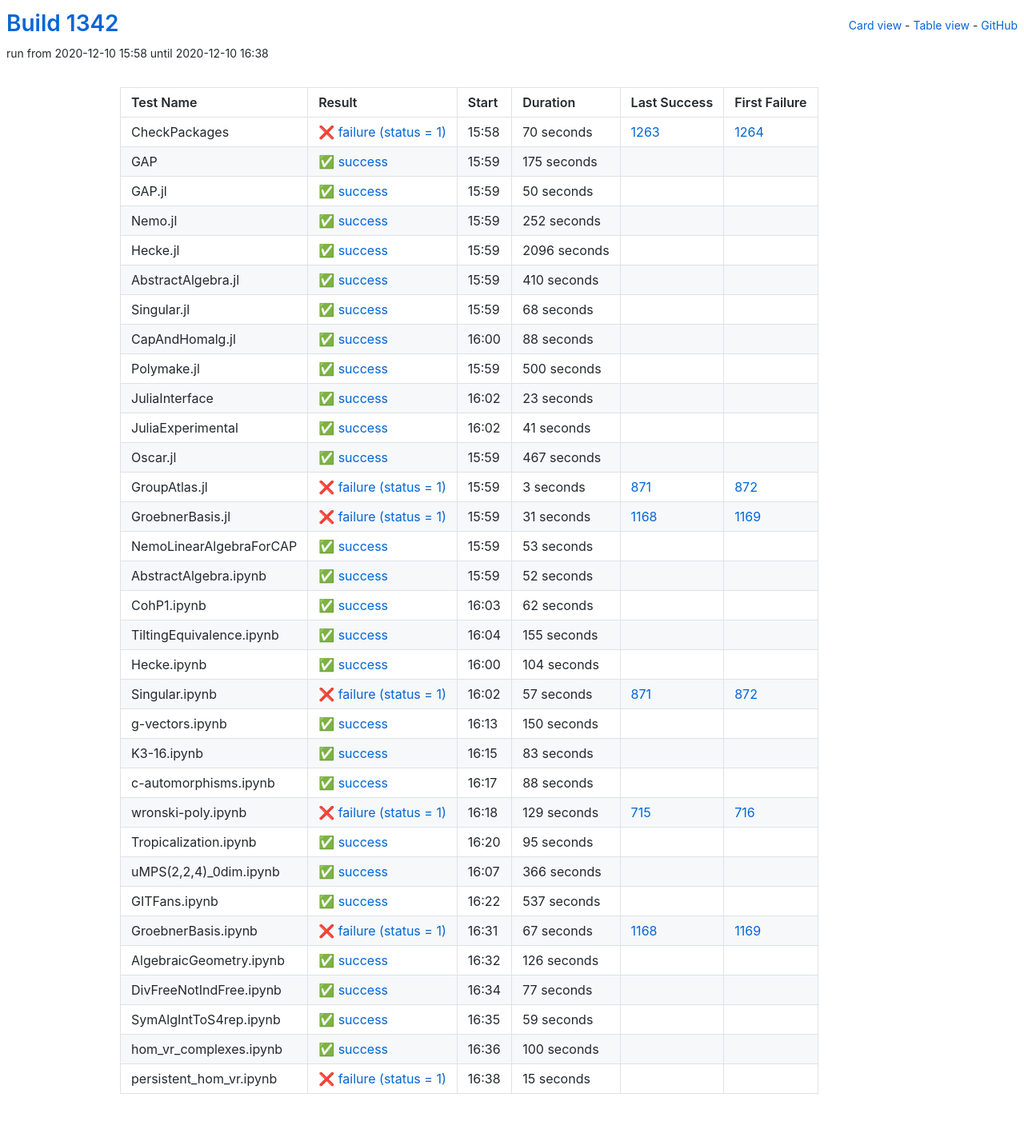
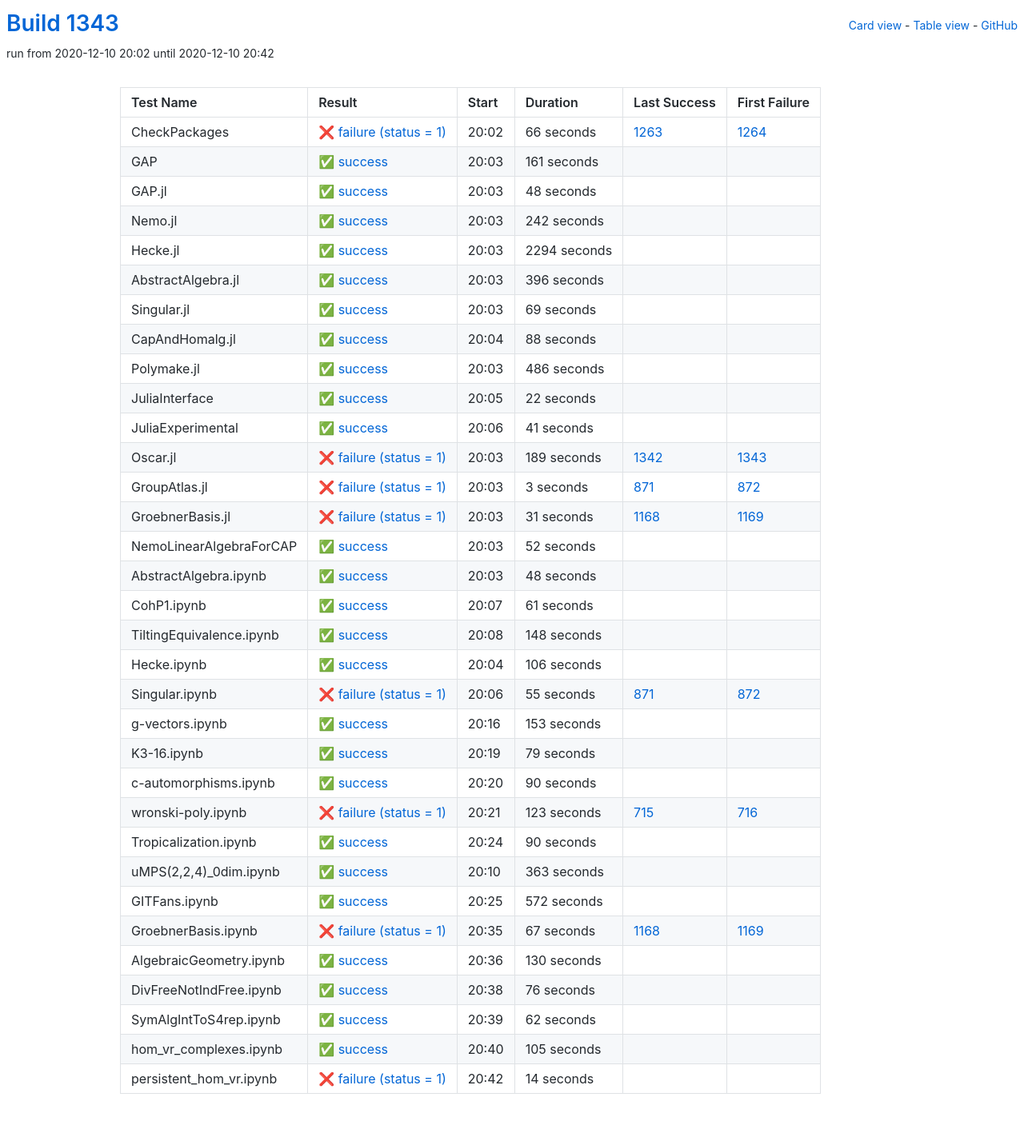
Before and after one commit to oscar-system/oscar-ci-status-stable, a Jekyll site: the page built from table.html, in a window 1280 px wide. Shown: the whole page at 80% size. Built offline with Jekyll 4.4.1, drawn with Linux system fonts in a browser that asks for light colours.

Commit message:
Build #1343

```diff
--- a/_data/ci.yml
+++ b/_data/ci.yml
@@ -1,6 +1,6 @@
 ---
-build: 1342
-build_url: https://oscarci.mathematik.uni-kl.de/job/oscar-stable/1342/
+build: 1343
+build_url: https://oscarci.mathematik.uni-kl.de/job/oscar-stable/1343/
 job: oscar-stable
 organization: oscar-system
 repo: oscar-ci-status-stable
@@ -8,92 +8,92 @@ repourl: https://github.com/oscar-system/oscar-ci-status-stable
 tests:
 - name: CheckPackages
   id: checkpackages
-  log: https://oscarci.mathematik.uni-kl.de/job/oscar-stable/1342/artifact/logs/build-1342/CheckPackages.log
-  start: 2020-12-10 15:58
+  log: https://oscarci.mathematik.uni-kl.de/job/oscar-stable/1343/artifact/logs/build-1343/CheckPackages.log
+  start: 2020-12-10 20:02
   success: false
   exitcode: 1
   status: failure
-  duration: 70
+  duration: 66
   last_success: 1263
   last_success_url: https://oscarci.mathematik.uni-kl.de/job/oscar-stable/1263/
   first_failure: 1264
   first_failure_url: https://oscarci.mathematik.uni-kl.de/job/oscar-stable/1264/
 - name: GAP
   id: gap
-  log: https://oscarci.mathematik.uni-kl.de/job/oscar-stable/1342/artifact/logs/build-1342/GAP.log
-  start: 2020-12-10 15:59
+  log: https://oscarci.mathematik.uni-kl.de/job/oscar-stable/1343/artifact/logs/build-1343/GAP.log
+  start: 2020-12-10 20:03
   success: true
   exitcode: 0
   status: success
-  duration: 175
+  duration: 161
   last_success: false
   last_success_url:
   first_failure: false
   first_failure_url:
 - name: GAP.jl
   id: gap-jl
-  log: https://oscarci.mathematik.uni-kl.de/job/oscar-stable/1342/artifact/logs/build-1342/GAP.jl.log
-  start: 2020-12-10 15:59
+  log: https://oscarci.mathematik.uni-kl.de/job/oscar-stable/1343/artifact/logs/build-1343/GAP.jl.log
+  start: 2020-12-10 20:03
   success: true
   exitcode: 0
   status: success
-  duration: 50
+  duration: 48
   last_success: false
   last_success_url:
   first_failure: false
   first_failure_url:
 - name: Nemo.jl
   id: nemo-jl
-  log: https://oscarci.mathematik.uni-kl.de/job/oscar-stable/1342/artifact/logs/build-1342/Nemo.jl.log
-  start: 2020-12-10 15:59
+  log: https://oscarci.mathematik.uni-kl.de/job/oscar-stable/1343/artifact/logs/build-1343/Nemo.jl.log
+  start: 2020-12-10 20:03
   success: true
   exitcode: 0
   status: success
-  duration: 252
+  duration: 242
   last_success: false
   last_success_url:
   first_failure: false
   first_failure_url:
 - name: Hecke.jl
   id: hecke-jl
-  log: https://oscarci.mathematik.uni-kl.de/job/oscar-stable/1342/artifact/logs/build-1342/Hecke.jl.log
-  start: 2020-12-10 15:59
+  log: https://oscarci.mathematik.uni-kl.de/job/oscar-stable/1343/artifact/logs/build-1343/Hecke.jl.log
+  start: 2020-12-10 20:03
   success: true
   exitcode: 0
   status: success
-  duration: 2096
+  duration: 2294
   last_success: false
   last_success_url:
   first_failure: false
   first_failure_url:
 - name: AbstractAlgebra.jl
   id: abstractalgebra-jl
-  log: https://oscarci.mathematik.uni-kl.de/job/oscar-stable/1342/artifact/logs/build-1342/AbstractAlgebra.jl.log
-  start: 2020-12-10 15:59
+  log: https://oscarci.mathematik.uni-kl.de/job/oscar-stable/1343/artifact/logs/build-1343/AbstractAlgebra.jl.log
+  start: 2020-12-10 20:03
   success: true
   exitcode: 0
   status: success
-  duration: 410
+  duration: 396
   last_success: false
   last_success_url:
   first_failure: false
   first_failure_url:
 - name: Singular.jl
   id: singular-jl
-  log: https://oscarci.mathematik.uni-kl.de/job/oscar-stable/1342/artifact/logs/build-1342/Singular.jl.log
-  start: 2020-12-10 15:59
+  log: https://oscarci.mathematik.uni-kl.de/job/oscar-stable/1343/artifact/logs/build-1343/Singular.jl.log
+  start: 2020-12-10 20:03
   success: true
   exitcode: 0
   status: success
-  duration: 68
+  duration: 69
   last_success: false
   last_success_url:
   first_failure: false
   first_failure_url:
 - name: CapAndHomalg.jl
   id: capandhomalg-jl
-  log: https://oscarci.mathematik.uni-kl.de/job/oscar-stable/1342/artifact/logs/build-1342/CapAndHomalg.jl.log
-  start: 2020-12-10 16:00
+  log: https://oscarci.mathematik.uni-kl.de/job/oscar-stable/1343/artifact/logs/build-1343/CapAndHomalg.jl.log
+  start: 2020-12-10 20:04
   success: true
   exitcode: 0
   status: success
@@ -104,32 +104,32 @@ tests:
   first_failure_url:
 - name: Polymake.jl
   id: polymake-jl
-  log: https://oscarci.mathematik.uni-kl.de/job/oscar-stable/1342/artifact/logs/build-1342/Polymake.jl.log
-  start: 2020-12-10 15:59
+  log: https://oscarci.mathematik.uni-kl.de/job/oscar-stable/1343/artifact/logs/build-1343/Polymake.jl.log
+  start: 2020-12-10 20:03
   success: true
   exitcode: 0
   status: success
-  duration: 500
+  duration: 486
   last_success: false
   last_success_url:
   first_failure: false
   first_failure_url:
 - name: JuliaInterface
   id: juliainterface
-  log: https://oscarci.mathematik.uni-kl.de/job/oscar-stable/1342/artifact/logs/build-1342/JuliaInterface.log
-  start: 2020-12-10 16:02
+  log: https://oscarci.mathematik.uni-kl.de/job/oscar-stable/1343/artifact/logs/build-1343/JuliaInterface.log
+  start: 2020-12-10 20:05
   success: true
   exitcode: 0
   status: success
-  duration: 23
+  duration: 22
   last_success: false
   last_success_url:
   first_failure: false
   first_failure_url:
 - name: JuliaExperimental
   id: juliaexperimental
-  log: https://oscarci.mathematik.uni-kl.de/job/oscar-stable/1342/artifact/logs/build-1342/JuliaExperimental.log
-  start: 2020-12-10 16:02
+  log: https://oscarci.mathematik.uni-kl.de/job/oscar-stable/1343/artifact/logs/build-1343/JuliaExperimental.log
+  start: 2020-12-10 20:06
   success: true
   exitcode: 0
   status: success
@@ -140,20 +140,20 @@ tests:
   first_failure_url:
 - name: Oscar.jl
   id: oscar-jl
-  log: https://oscarci.mathematik.uni-kl.de/job/oscar-stable/1342/artifact/logs/build-1342/Oscar.jl.log
-  start: 2020-12-10 15:59
-  success: true
-  exitcode: 0
-  status: success
-  duration: 467
-  last_success: false
-  last_success_url:
-  first_failure: false
-  first_failure_url:
+  log: https://oscarci.mathematik.uni-kl.de/job/oscar-stable/1343/artifact/logs/build-1343/Oscar.jl.log
+  start: 2020-12-10 20:03
+  success: false
+  exitcode: 1
+  status: failure
+  duration: 189
+  last_success: 1342
+  last_success_url: https://oscarci.mathematik.uni-kl.de/job/oscar-stable/1342/
+  first_failure: 1343
+  first_failure_url: https://oscarci.mathematik.uni-kl.de/job/oscar-stable/1343/
 - name: GroupAtlas.jl
   id: groupatlas-jl
-  log: https://oscarci.mathematik.uni-kl.de/job/oscar-stable/1342/artifact/logs/build-1342/GroupAtlas.jl.log
-  start: 2020-12-10 15:59
+  log: https://oscarci.mathematik.uni-kl.de/job/oscar-stable/1343/artifact/logs/build-1343/GroupAtlas.jl.log
+  start: 2020-12-10 20:03
   success: false
   exitcode: 1
   status: failure
@@ -164,8 +164,8 @@ tests:
   first_failure_url: https://oscarci.mathematik.uni-kl.de/job/oscar-stable/872/
 - name: GroebnerBasis.jl
   id: groebnerbasis-jl
-  log: https://oscarci.mathematik.uni-kl.de/job/oscar-stable/1342/artifact/logs/build-1342/GroebnerBasis.jl.log
-  start: 2020-12-10 15:59
+  log: https://oscarci.mathematik.uni-kl.de/job/oscar-stable/1343/artifact/logs/build-1343/GroebnerBasis.jl.log
+  start: 2020-12-10 20:03
   success: false
   exitcode: 1
   status: failure
@@ -176,20 +176,8 @@ tests:
   first_failure_url: https://oscarci.mathematik.uni-kl.de/job/oscar-stable/1169/
 - name: NemoLinearAlgebraForCAP
   id: nemolinearalgebraforcap
-  log: https://oscarci.mathematik.uni-kl.de/job/oscar-stable/1342/artifact/logs/build-1342/NemoLinearAlgebraForCAP.log
-  start: 2020-12-10 15:59
-  success: true
-  exitcode: 0
-  status: success
-  duration: 53
-  last_success: false
-  last_success_url:
-  first_failure: false
-  first_failure_url:
-- name: AbstractAlgebra.ipynb
-  id: abstractalgebra-ipynb
-  log: https://oscarci.mathematik.uni-kl.de/job/oscar-stable/1342/artifact/logs/build-1342/AbstractAlgebra.ipynb.log
-  start: 2020-12-10 15:59
+  log: https://oscarci.mathematik.uni-kl.de/job/oscar-stable/1343/artifact/logs/build-1343/NemoLinearAlgebraForCAP.log
+  start: 2020-12-10 20:03
   success: true
   exitcode: 0
   status: success
@@ -198,142 +186,154 @@ tests:
   last_success_url:
   first_failure: false
   first_failure_url:
-- name: CohP1.ipynb
-  id: cohp1-ipynb
-  log: https://oscarci.mathematik.uni-kl.de/job/oscar-stable/1342/artifact/logs/build-1342/CohP1.ipynb.log
-  start: 2020-12-10 16:03
+- name: AbstractAlgebra.ipynb
+  id: abstractalgebra-ipynb
+  log: https://oscarci.mathematik.uni-kl.de/job/oscar-stable/1343/artifact/logs/build-1343/AbstractAlgebra.ipynb.log
+  start: 2020-12-10 20:03
   success: true
   exitcode: 0
   status: success
-  duration: 62
+  duration: 48
+  last_success: false
+  last_success_url:
+  first_failure: false
+  first_failure_url:
+- name: CohP1.ipynb
+  id: cohp1-ipynb
+  log: https://oscarci.mathematik.uni-kl.de/job/oscar-stable/1343/artifact/logs/build-1343/CohP1.ipynb.log
+  start: 2020-12-10 20:07
+  success: true
+  exitcode: 0
+  status: success
+  duration: 61
   last_success: false
   last_success_url:
   first_failure: false
   first_failure_url:
 - name: TiltingEquivalence.ipynb
   id: tiltingequivalence-ipynb
-  log: https://oscarci.mathematik.uni-kl.de/job/oscar-stable/1342/artifact/logs/build-1342/TiltingEquivalence.ipynb.log
-  start: 2020-12-10 16:04
+  log: https://oscarci.mathematik.uni-kl.de/job/oscar-stable/1343/artifact/logs/build-1343/TiltingEquivalence.ipynb.log
+  start: 2020-12-10 20:08
   success: true
   exitcode: 0
   status: success
-  duration: 155
+  duration: 148
   last_success: false
   last_success_url:
   first_failure: false
   first_failure_url:
 - name: Hecke.ipynb
   id: hecke-ipynb
-  log: https://oscarci.mathematik.uni-kl.de/job/oscar-stable/1342/artifact/logs/build-1342/Hecke.ipynb.log
-  start: 2020-12-10 16:00
+  log: https://oscarci.mathematik.uni-kl.de/job/oscar-stable/1343/artifact/logs/build-1343/Hecke.ipynb.log
+  start: 2020-12-10 20:04
   success: true
   exitcode: 0
   status: success
-  duration: 104
+  duration: 106
   last_success: false
   last_success_url:
   first_failure: false
   first_failure_url:
 - name: Singular.ipynb
   id: singular-ipynb
-  log: https://oscarci.mathematik.uni-kl.de/job/oscar-stable/1342/artifact/logs/build-1342/Singular.ipynb.log
-  start: 2020-12-10 16:02
+  log: https://oscarci.mathematik.uni-kl.de/job/oscar-stable/1343/artifact/logs/build-1343/Singular.ipynb.log
+  start: 2020-12-10 20:06
   success: false
   exitcode: 1
   status: failure
-  duration: 57
+  duration: 55
   last_success: 871
   last_success_url: https://oscarci.mathematik.uni-kl.de/job/oscar-stable/871/
   first_failure: 872
   first_failure_url: https://oscarci.mathematik.uni-kl.de/job/oscar-stable/872/
 - name: g-vectors.ipynb
   id: g-vectors-ipynb
-  log: https://oscarci.mathematik.uni-kl.de/job/oscar-stable/1342/artifact/logs/build-1342/g-vectors.ipynb.log
-  start: 2020-12-10 16:13
+  log: https://oscarci.mathematik.uni-kl.de/job/oscar-stable/1343/artifact/logs/build-1343/g-vectors.ipynb.log
+  start: 2020-12-10 20:16
   success: true
   exitcode: 0
   status: success
-  duration: 150
+  duration: 153
   last_success: false
   last_success_url:
   first_failure: false
   first_failure_url:
 - name: K3-16.ipynb
   id: k3-16-ipynb
-  log: https://oscarci.mathematik.uni-kl.de/job/oscar-stable/1342/artifact/logs/build-1342/K3-16.ipynb.log
-  start: 2020-12-10 16:15
+  log: https://oscarci.mathematik.uni-kl.de/job/oscar-stable/1343/artifact/logs/build-1343/K3-16.ipynb.log
+  start: 2020-12-10 20:19
   success: true
   exitcode: 0
   status: success
-  duration: 83
+  duration: 79
   last_success: false
   last_success_url:
   first_failure: false
   first_failure_url:
 - name: c-automorphisms.ipynb
   id: c-automorphisms-ipynb
-  log: https://oscarci.mathematik.uni-kl.de/job/oscar-stable/1342/artifact/logs/build-1342/c-automorphisms.ipynb.log
-  start: 2020-12-10 16:17
+  log: https://oscarci.mathematik.uni-kl.de/job/oscar-stable/1343/artifact/logs/build-1343/c-automorphisms.ipynb.log
+  start: 2020-12-10 20:20
   success: true
   exitcode: 0
   status: success
-  duration: 88
+  duration: 90
   last_success: false
   last_success_url:
   first_failure: false
   first_failure_url:
 - name: wronski-poly.ipynb
   id: wronski-poly-ipynb
-  log: https://oscarci.mathematik.uni-kl.de/job/oscar-stable/1342/artifact/logs/build-1342/wronski-poly.ipynb.log
-  start: 2020-12-10 16:18
+  log: https://oscarci.mathematik.uni-kl.de/job/oscar-stable/1343/artifact/logs/build-1343/wronski-poly.ipynb.log
+  start: 2020-12-10 20:21
   success: false
   exitcode: 1
   status: failure
-  duration: 129
+  duration: 123
   last_success: 715
   last_success_url: https://oscarci.mathematik.uni-kl.de/job/oscar-stable/715/
   first_failure: 716
   first_failure_url: https://oscarci.mathematik.uni-kl.de/job/oscar-stable/716/
 - name: Tropicalization.ipynb
   id: tropicalization-ipynb
-  log: https://oscarci.mathematik.uni-kl.de/job/oscar-stable/1342/artifact/logs/build-1342/Tropicalization.ipynb.log
-  start: 2020-12-10 16:20
+  log: https://oscarci.mathematik.uni-kl.de/job/oscar-stable/1343/artifact/logs/build-1343/Tropicalization.ipynb.log
+  start: 2020-12-10 20:24
   success: true
   exitcode: 0
   status: success
-  duration: 95
+  duration: 90
   last_success: false
   last_success_url:
   first_failure: false
   first_failure_url:
 - name: uMPS(2,2,4)_0dim.ipynb
   id: umps-2-2-4-0dim-ipynb
-  log: https://oscarci.mathematik.uni-kl.de/job/oscar-stable/1342/artifact/logs/build-1342/uMPS-2-2-4-_0dim.ipynb.log
-  start: 2020-12-10 16:07
+  log: https://oscarci.mathematik.uni-kl.de/job/oscar-stable/1343/artifact/logs/build-1343/uMPS-2-2-4-_0dim.ipynb.log
+  start: 2020-12-10 20:10
   success: true
   exitcode: 0
   status: success
-  duration: 366
+  duration: 363
   last_success: false
   last_success_url:
   first_failure: false
   first_failure_url:
 - name: GITFans.ipynb
   id: gitfans-ipynb
-  log: https://oscarci.mathematik.uni-kl.de/job/oscar-stable/1342/artifact/logs/build-1342/GITFans.ipynb.log
-  start: 2020-12-10 16:22
+  log: https://oscarci.mathematik.uni-kl.de/job/oscar-stable/1343/artifact/logs/build-1343/GITFans.ipynb.log
+  start: 2020-12-10 20:25
   success: true
   exitcode: 0
   status: success
-  duration: 537
+  duration: 572
   last_success: false
   last_success_url:
   first_failure: false
   first_failure_url:
 - name: GroebnerBasis.ipynb
   id: groebnerbasis-ipynb
-  log: https://oscarci.mathematik.uni-kl.de/job/oscar-stable/1342/artifact/logs/build-1342/GroebnerBasis.ipynb.log
-  start: 2020-12-10 16:31
+  log: https://oscarci.mathematik.uni-kl.de/job/oscar-stable/1343/artifact/logs/build-1343/GroebnerBasis.ipynb.log
+  start: 2020-12-10 20:35
   success: false
   exitcode: 1
   status: failure
@@ -344,60 +344,60 @@ tests:
   first_failure_url: https://oscarci.mathematik.uni-kl.de/job/oscar-stable/1169/
 - name: AlgebraicGeometry.ipynb
   id: algebraicgeometry-ipynb
-  log: https://oscarci.mathematik.uni-kl.de/job/oscar-stable/1342/artifact/logs/build-1342/AlgebraicGeometry.ipynb.log
-  start: 2020-12-10 16:32
+  log: https://oscarci.mathematik.uni-kl.de/job/oscar-stable/1343/artifact/logs/build-1343/AlgebraicGeometry.ipynb.log
+  start: 2020-12-10 20:36
   success: true
   exitcode: 0
   status: success
-  duration: 126
+  duration: 130
   last_success: false
   last_success_url:
   first_failure: false
   first_failure_url:
 - name: DivFreeNotIndFree.ipynb
   id: divfreenotindfree-ipynb
-  log: https://oscarci.mathematik.uni-kl.de/job/oscar-stable/1342/artifact/logs/build-1342/DivFreeNotIndFree.ipynb.log
-  start: 2020-12-10 16:34
+  log: https://oscarci.mathematik.uni-kl.de/job/oscar-stable/1343/artifact/logs/build-1343/DivFreeNotIndFree.ipynb.log
+  start: 2020-12-10 20:38
   success: true
   exitcode: 0
   status: success
-  duration: 77
+  duration: 76
   last_success: false
   last_success_url:
   first_failure: false
   first_failure_url:
 - name: SymAlgIntToS4rep.ipynb
   id: symalginttos4rep-ipynb
-  log: https://oscarci.mathematik.uni-kl.de/job/oscar-stable/1342/artifact/logs/build-1342/SymAlgIntToS4rep.ipynb.log
-  start: 2020-12-10 16:35
+  log: https://oscarci.mathematik.uni-kl.de/job/oscar-stable/1343/artifact/logs/build-1343/SymAlgIntToS4rep.ipynb.log
+  start: 2020-12-10 20:39
   success: true
   exitcode: 0
   status: success
-  duration: 59
+  duration: 62
   last_success: false
   last_success_url:
   first_failure: false
   first_failure_url:
 - name: hom_vr_complexes.ipynb
   id: hom-vr-complexes-ipynb
-  log: https://oscarci.mathematik.uni-kl.de/job/oscar-stable/1342/artifact/logs/build-1342/hom_vr_complexes.ipynb.log
-  start: 2020-12-10 16:36
+  log: https://oscarci.mathematik.uni-kl.de/job/oscar-stable/1343/artifact/logs/build-1343/hom_vr_complexes.ipynb.log
+  start: 2020-12-10 20:40
   success: true
   exitcode: 0
   status: success
-  duration: 100
+  duration: 105
   last_success: false
   last_success_url:
   first_failure: false
   first_failure_url:
 - name: persistent_hom_vr.ipynb
   id: persistent-hom-vr-ipynb
-  log: https://oscarci.mathematik.uni-kl.de/job/oscar-stable/1342/artifact/logs/build-1342/persistent_hom_vr.ipynb.log
-  start: 2020-12-10 16:38
+  log: https://oscarci.mathematik.uni-kl.de/job/oscar-stable/1343/artifact/logs/build-1343/persistent_hom_vr.ipynb.log
+  start: 2020-12-10 20:42
   success: false
   exitcode: 1
   status: failure
-  duration: 15
+  duration: 14
   last_success: false
   last_success_url:
   first_failure: false
```
Also changed, not shown: README.md.
